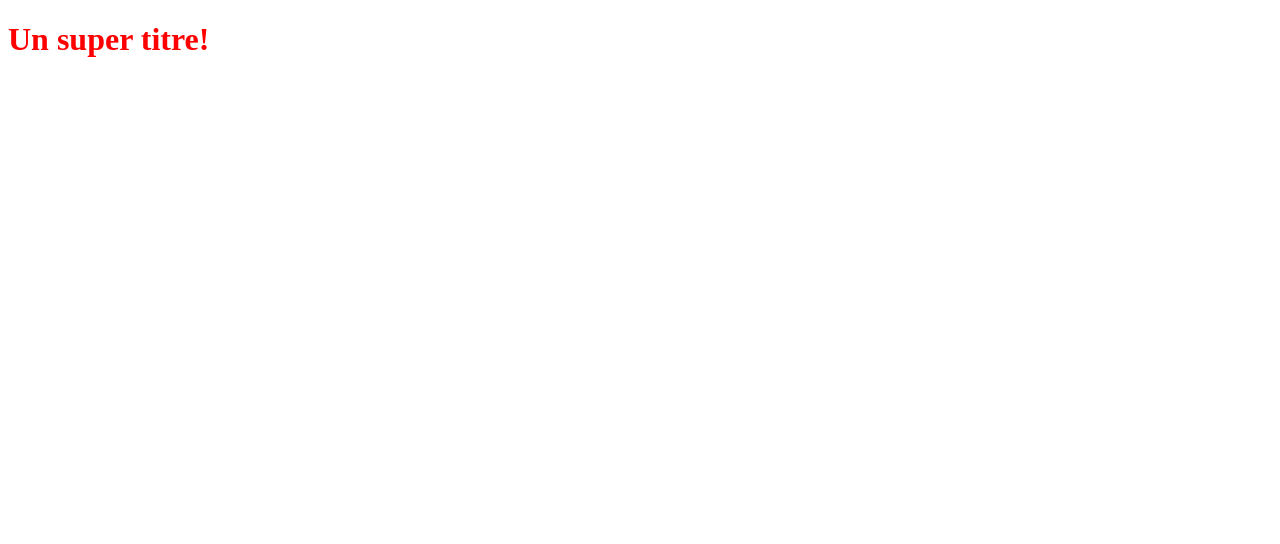
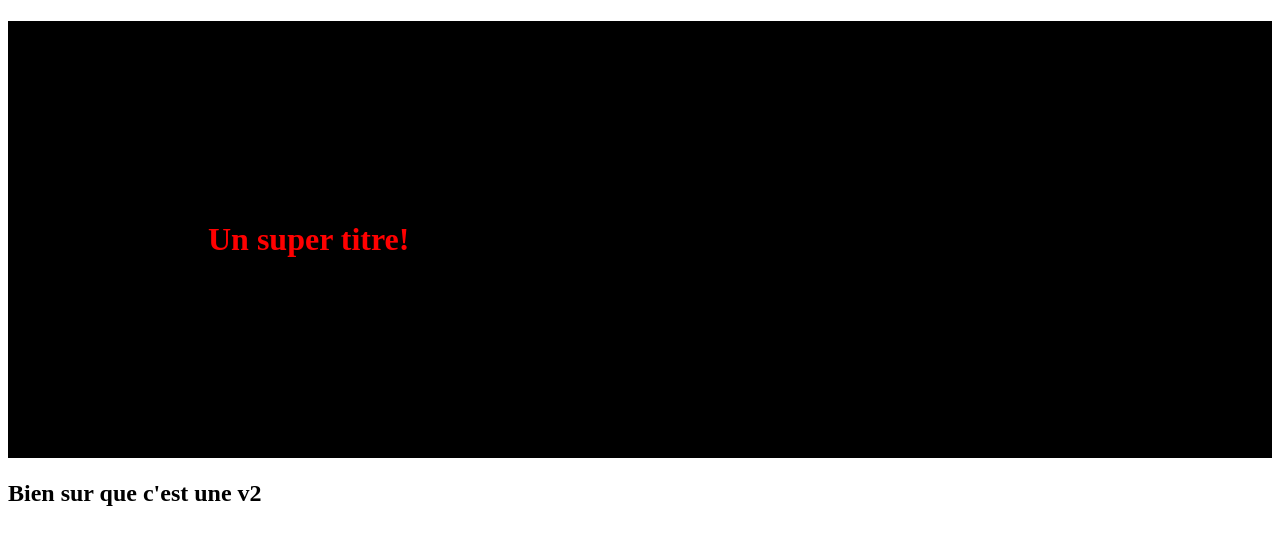
Before and after one commit to OlivierPakosz/PremierProjet, a plain HTML site: page index.html in a window 1280 px wide. Drawn offline with Linux system fonts and the light colour scheme.

Commit message:
Ajout 2ème titre

```diff
--- a/index.html
+++ b/index.html
@@ -6,5 +6,6 @@
     </head>
 <body>
     <h1>Un super titre!</h1>
+    <h2>Bien sur que c'est une v2</h2>
 </body>
 </html>
--- a/styles.css
+++ b/styles.css
@@ -1,3 +1,5 @@
 h1 {
     color: red;
+    background-color: black;
+    padding: 200px;
 }
```
